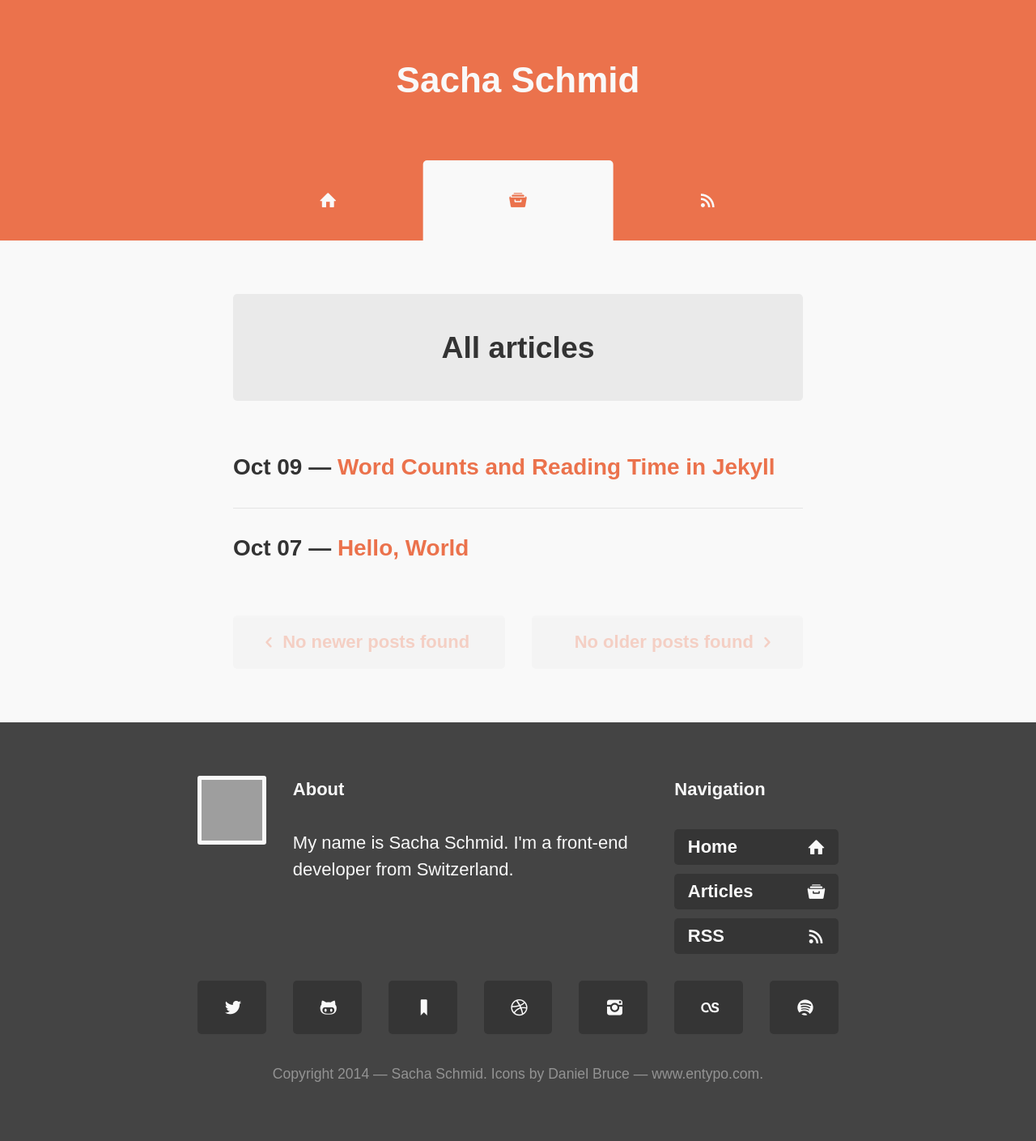
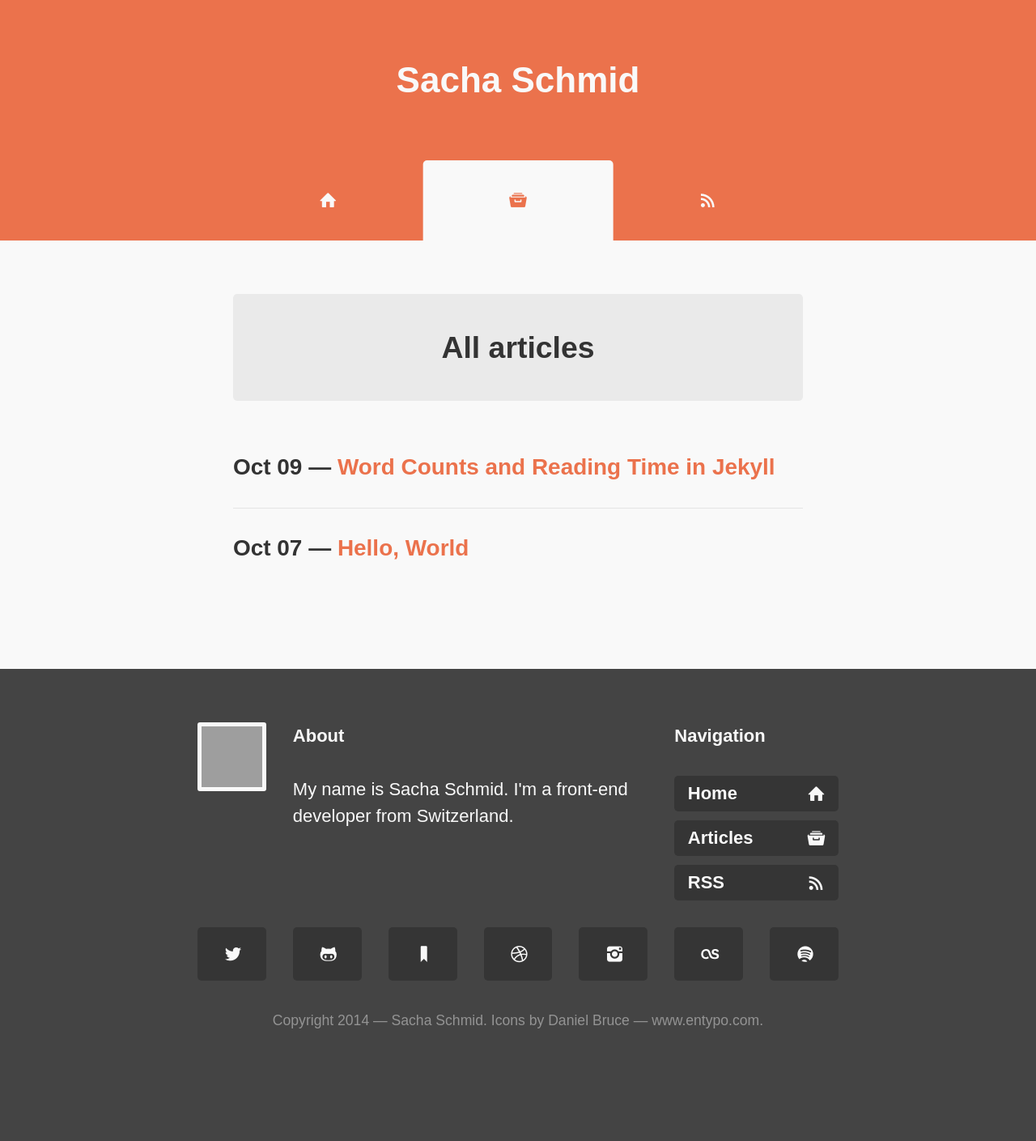
Before and after one commit to RadLikeWhoa/old.sacha.me, a Jekyll site: the page built from articles/index.html, in a window 1280 px wide. Shown: the whole page at 81% size. Built offline with Jekyll 4.4.1, drawn with Linux system fonts in a browser that asks for light colours; some web fonts are replaced; Markdown is read by kramdown in place of the engine named in the settings; the list of posts is cut into pages by our own code; after the commit the page ends 1343 px from its top, so only the background shows below that; grey boxes are pictures that could not be loaded.

Commit message:
Revise permalink structure

```diff
--- a/_config.yml
+++ b/_config.yml
@@ -4,10 +4,7 @@
 short_description: "My name is Sacha Schmid. I'm a front-end developer from Switzerland."
 
 url: http://sachaschmid.ch
-permalink: articles/:title/
-
-paginate: 10
-paginate_path: articles/page/:num/
+permalink: :categories/:title/
 
 timezone: Europe/Zurich
 
--- a/articles/index.html
+++ b/articles/index.html
@@ -6,35 +6,11 @@
 
 <section class="posts wrap">
   <h2 class="section-heading">All articles</h2>
-  {% for post in paginator.posts %}
+  {% for post in site.posts %}
     <article class="post post-archive">
       <h3 class="post-title">
         <time datetime="{{ page.date | date: '%Y-%m-%d' }}" pubdate title="{{ post.date | date: 'Posted on %A, %d %B %Y' }}">{{ post.date | date: "%b %d" }}</time> — <a href="{{ post.url }}">{{ post.title }}</a>
       </h3>
     </article>
   {% endfor %}
-  <ul class="pagination unstyled grid">
-    <li>
-      {% if paginator.previous_page %}
-        <a href="{% if paginator.previous_page == 1 %}/archive{% else %}{{ paginator.previous_page_path }}{% endif %}" class="button button-block">
-          <span class="icon icon-left"></span> <span class="label">Newer posts</span>
-        </a>
-      {% else %}
-        <a class="button button-block button-disabled">
-          <span class="icon icon-left"></span> <span class="label">No newer posts found</span>
-        </a>
-      {% endif %}
-    </li>
-    <li class="text-right">
-      {% if paginator.next_page %}
-        <a href="{{ paginator.next_page_path }}" class="button button-block">
-          <span class="label">Older posts</span> <span class="icon icon-right"></span>
-        </a>
-      {% else %}
-        <a class="button button-block button-disabled">
-          <span class="label">No older posts found</span> <span class="icon icon-right"></span>
-        </a>
-      {% endif %}
-    </li>
-  </ul>
 </section>
```
